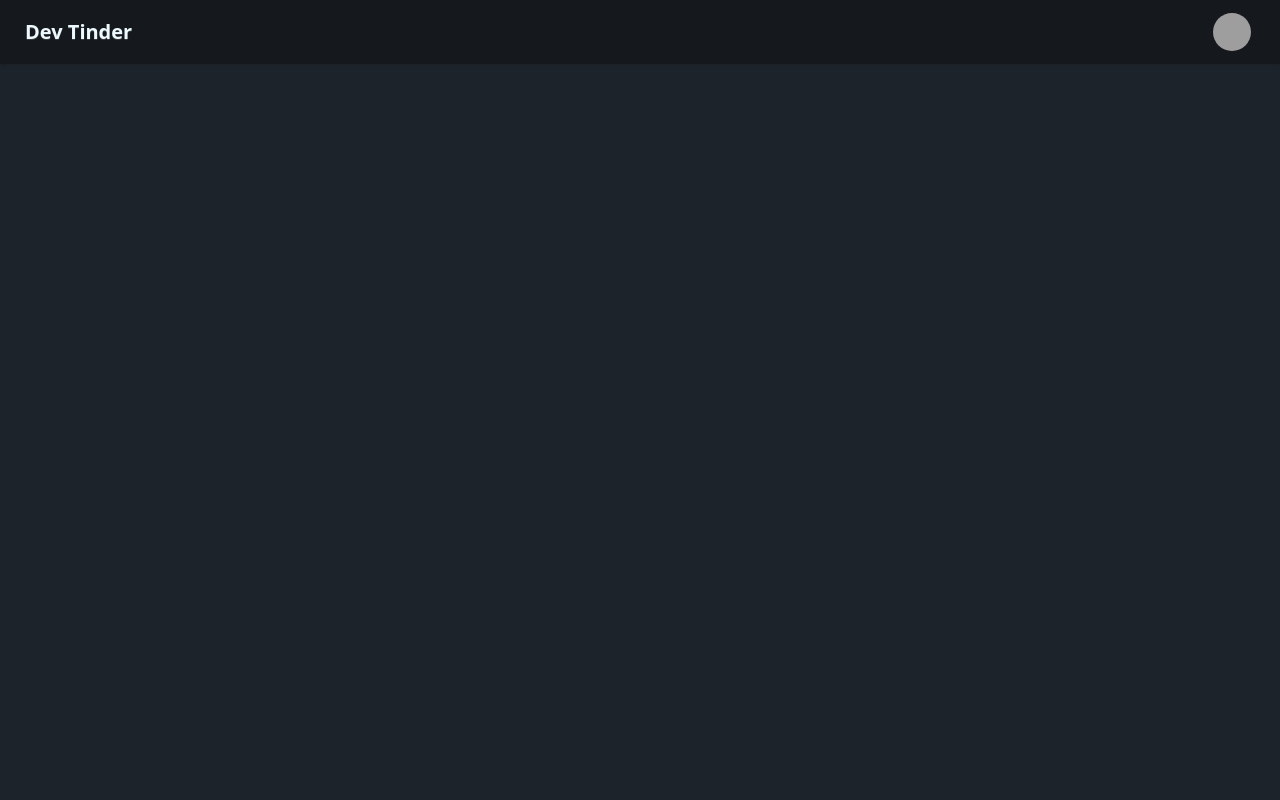
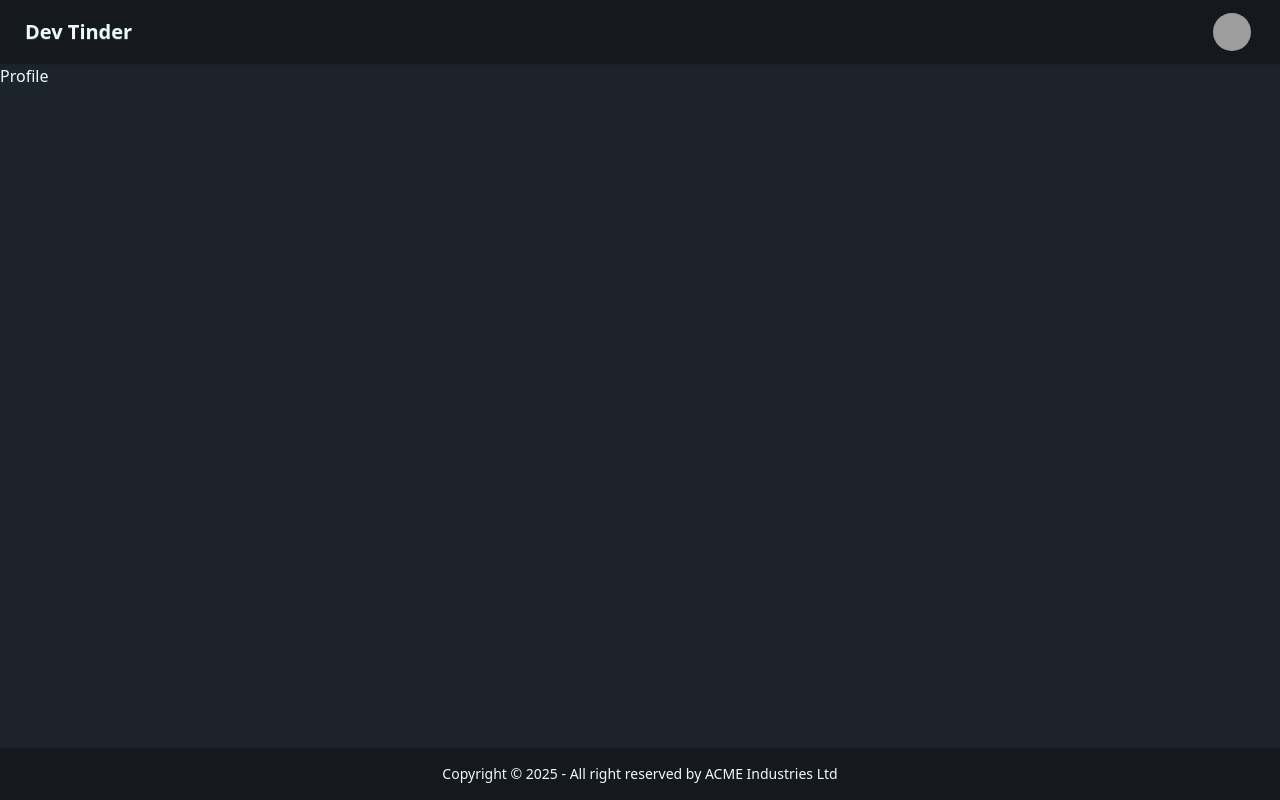
Before and after one commit to SanketBhandure9/dev-tinder-UI, a React (Vite) app: page /profile in a window 1280 px wide. Built offline with nearby package versions, Linux system fonts and the light colour scheme; grey boxes are pictures that could not be loaded.

Commit message:
Addes basic routes, children routes to body component, Added footer

```diff
--- a/package.json
+++ b/package.json
@@ -12,7 +12,8 @@
   "dependencies": {
     "@tailwindcss/vite": "^4.1.11",
     "react": "^19.1.0",
-    "react-dom": "^19.1.0"
+    "react-dom": "^19.1.0",
+    "react-router-dom": "^7.6.3"
   },
   "devDependencies": {
     "@eslint/js": "^9.30.1",
--- a/src/App.jsx
+++ b/src/App.jsx
@@ -1,44 +1,19 @@
+import { BrowserRouter, Route, Routes } from "react-router-dom";
+import Body from "./components/Body";
+import Login from "./components/Login";
+import Profile from "./components/Profile";
+
 const App = () => {
   return (
     <>
-      <div className="navbar bg-base-300 shadow-sm">
-        <div className="flex-1">
-          <a className="btn btn-ghost text-xl">Dev Tinder</a>
-        </div>
-        <div className="flex gap-2">
-          <div className="dropdown dropdown-end mx-5">
-            <div
-              tabIndex={0}
-              role="button"
-              className="btn btn-ghost btn-circle avatar"
-            >
-              <div className="w-10 rounded-full">
-                <img
-                  alt="Tailwind CSS Navbar component"
-                  src="https://img.daisyui.com/images/stock/photo-1534528741775-53994a69daeb.webp"
-                />
-              </div>
-            </div>
-            <ul
-              tabIndex={0}
-              className="menu menu-sm dropdown-content bg-base-100 rounded-box z-1 mt-3 w-52 p-2 shadow"
-            >
-              <li>
-                <a className="justify-between">
-                  Profile
-                  <span className="badge">New</span>
-                </a>
-              </li>
-              <li>
-                <a>Settings</a>
-              </li>
-              <li>
-                <a>Logout</a>
-              </li>
-            </ul>
-          </div>
-        </div>
-      </div>
+      <BrowserRouter basename="/">
+        <Routes>
+          <Route path="/" element={<Body />}>
+            <Route path="/login" element={<Login />} />
+            <Route path="/profile" element={<Profile />} />
+          </Route>
+        </Routes>
+      </BrowserRouter>
     </>
   );
 };
--- /dev/null
+++ b/src/components/Body.jsx
@@ -0,0 +1,15 @@
+import { Outlet } from "react-router-dom";
+import NavBar from "./NavBar";
+import Footer from "./Footer";
+
+const Body = () => {
+  return (
+    <div>
+      <NavBar />
+      <Outlet />
+      <Footer />
+    </div>
+  );
+};
+
+export default Body;
--- /dev/null
+++ b/src/components/Footer.jsx
@@ -0,0 +1,16 @@
+const Footer = () => {
+  return (
+    <>
+      <footer className="footer sm:footer-horizontal footer-center bg-base-300 text-base-content p-4 fixed bottom-0">
+        <aside>
+          <p>
+            Copyright © {new Date().getFullYear()} - All right reserved by ACME
+            Industries Ltd
+          </p>
+        </aside>
+      </footer>
+    </>
+  );
+};
+
+export default Footer;
--- /dev/null
+++ b/src/components/Login.jsx
@@ -0,0 +1,5 @@
+const Login = () => {
+  return <div>Login</div>;
+};
+
+export default Login;
--- /dev/null
+++ b/src/components/NavBar.jsx
@@ -0,0 +1,46 @@
+const NavBar = () => {
+  return (
+    <>
+      <div className="navbar bg-base-300 shadow-sm">
+        <div className="flex-1">
+          <a className="btn btn-ghost text-xl">Dev Tinder</a>
+        </div>
+        <div className="flex gap-2">
+          <div className="dropdown dropdown-end mx-5">
+            <div
+              tabIndex={0}
+              role="button"
+              className="btn btn-ghost btn-circle avatar"
+            >
+              <div className="w-10 rounded-full">
+                <img
+                  alt="Tailwind CSS Navbar component"
+                  src="https://img.daisyui.com/images/stock/photo-1534528741775-53994a69daeb.webp"
+                />
+              </div>
+            </div>
+            <ul
+              tabIndex={0}
+              className="menu menu-sm dropdown-content bg-base-100 rounded-box z-1 mt-3 w-52 p-2 shadow"
+            >
+              <li>
+                <a className="justify-between">
+                  Profile
+                  <span className="badge">New</span>
+                </a>
+              </li>
+              <li>
+                <a>Settings</a>
+              </li>
+              <li>
+                <a>Logout</a>
+              </li>
+            </ul>
+          </div>
+        </div>
+      </div>
+    </>
+  );
+};
+
+export default NavBar;
--- /dev/null
+++ b/src/components/Profile.jsx
@@ -0,0 +1,5 @@
+const Profile = () => {
+  return <div>Profile</div>;
+};
+
+export default Profile;
```
Also changed, not shown: 2 other files (tests, documents, lock files or other folders).
